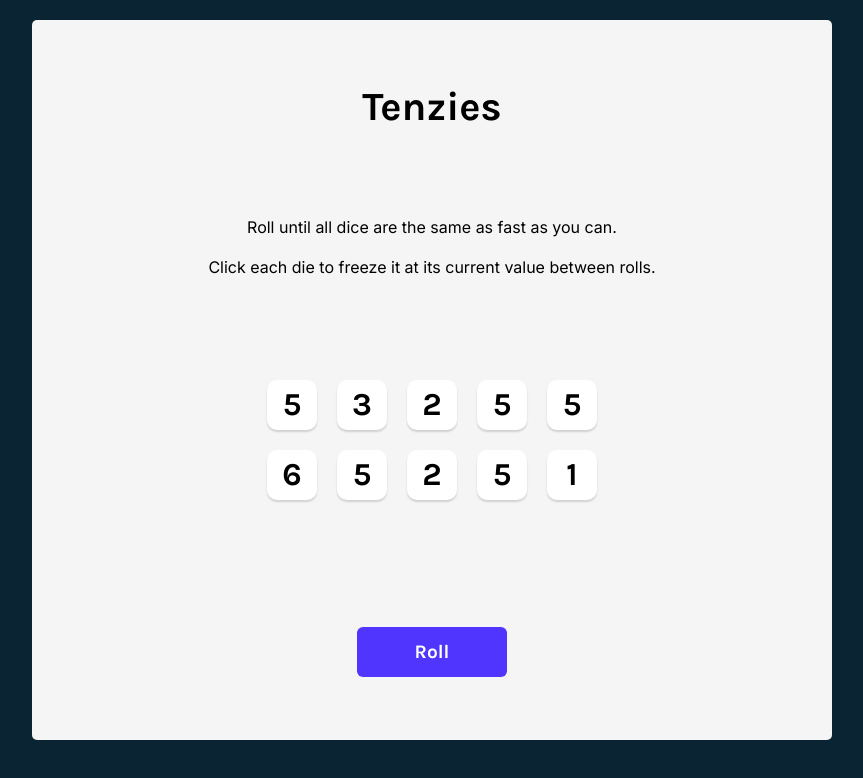
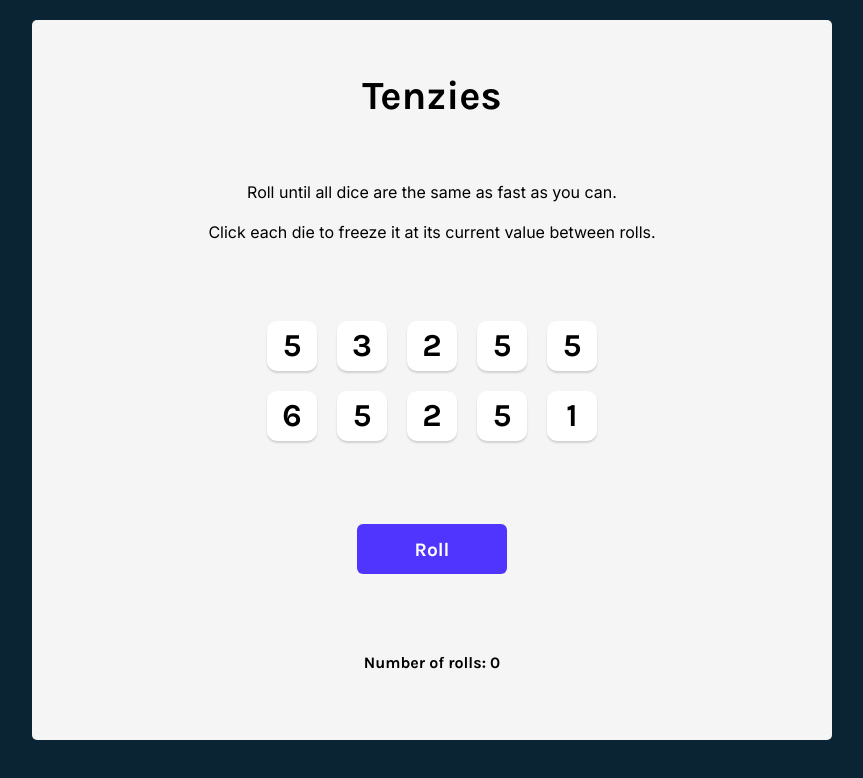
Before and after one commit to jmcarvajalj/tenzies, a React (Vite) app: page / in a window 1280 px wide. Shown: the top 778 px of the page, without its empty margins (208-1071 px from the left). Built offline with nearby package versions, Linux system fonts and the light colour scheme.

Commit message:
added styling and roll counter

```diff
--- a/index.html
+++ b/index.html
@@ -9,7 +9,7 @@
   <link rel="preconnect" href="https://fonts.googleapis.com">
   <link rel="preconnect" href="https://fonts.gstatic.com" crossorigin>
   <link href="https://fonts.googleapis.com/css2?family=Inter&family=Karla:wght@700&display=swap" rel="stylesheet">
-  <title>Vite + React</title>
+  <title>Tenzies</title>
 </head>
 
 <body>
--- a/src/App.jsx
+++ b/src/App.jsx
@@ -1,13 +1,17 @@
 import { useState, useEffect } from "react"
 import Die from "./Die"
-import {nanoid} from "nanoid"
+import { nanoid } from "nanoid"
 import Confetti from "react-confetti"
 
 export default function App() {
+  //state to manage the dices
+  const [dice, setDice] = useState(allNewDice())
+  //state to manage win condition
+  const [tenzies, setTenzies] = useState(false)
+  //state to manage number of rolls
+  const [rolls, setRolls] = useState(0)
 
-    const [dice, setDice] = useState(allNewDice())
-    const [tenzies, setTenzies] = useState(false)
-
+  //useEffect to validate win condition
   useEffect(() => {
     const allHeld = dice.every(die => die.isHeld)
     const firstValue = dice[0].value
@@ -34,7 +38,8 @@ export default function App() {
   }
 
   function rollDice() {
-        if(!tenzies) {
+    if (!tenzies) {
+      setRolls(prevState => prevState + 1)
       setDice(oldDice => oldDice.map(die => {
         return die.isHeld ?
           die :
@@ -43,13 +48,14 @@ export default function App() {
     } else {
       setTenzies(false)
       setDice(allNewDice())
+      setRolls(0)
     }
   }
 
   function holdDice(id) {
     setDice(oldDice => oldDice.map(die => {
       return die.id === id ?
-                {...die, isHeld: !die.isHeld} :
+        { ...die, isHeld: !die.isHeld } :
         die
     }))
   }
@@ -79,6 +85,9 @@ export default function App() {
       >
         {tenzies ? "New Game" : "Roll"}
       </button>
+      <div className="info-container">
+        <p className="number-rolls">Number of rolls: {rolls} </p>
+      </div>
     </main>
   )
 }
--- a/src/Die.jsx
+++ b/src/Die.jsx
@@ -1,13 +1,31 @@
 /* eslint-disable react/prop-types */
+import { useState } from "react"
+
 export default function Die(props) {
-    console.log(props)
+
+    const [hover, setHover] = useState(false)
+
     const styles = {
-        backgroundColor: props.isHeld ? "#59E391" : "white"
+        normal: {
+            backgroundColor: props.isHeld ? "#59E391" : "white"
+        },
+        hover: {
+            backgroundColor: "#6FEAA2"
+        }
     }
     return (
         <div
             className="die-face"
-            style={styles}
+            onMouseEnter={() => {
+                setHover(true)
+            }}
+            onMouseLeave={() => {
+                setHover(false)
+            }}
+            style={{
+                ...styles.normal,
+                ...(hover ? styles.hover : null)
+            }}
             onClick={props.holdDice}
         >
             <h2 className="die-num">{props.value}</h2>
--- a/src/style.css
+++ b/src/style.css
@@ -39,7 +39,7 @@ main {
     display: grid;
     grid-template: auto auto / repeat(5, 1fr);
     gap: 20px;
-    margin-bottom: 40px;
+    margin-bottom: 20px;
 }
 
 .die-face {
@@ -67,6 +67,8 @@ main {
     font-size: 1.2rem;
     font-family: 'Karla', sans-serif;
     cursor: pointer;
+    margin-left: 40px;
+    margin-right: 40px;
 }
 
 .roll-dice:focus {
@@ -75,4 +77,22 @@ main {
 
 .roll-dice:active {
     box-shadow: inset 5px 5px 10px -3px rgba(0, 0, 0, 0.7);
+    background-color: #492EF7;
 }
+
+.roll-dice:hover {
+    background-color: #492ef7;
+}
+
+.info-container {
+    display: flex;
+    width: 100%;
+    align-items: center;
+    justify-content: space-evenly;
+}
+
+.number-rolls {
+    margin-left: 20px;
+    margin-right: 20px;
+    padding: auto;
+}
```
Lines whose indentation alone changed are shown as unchanged.
